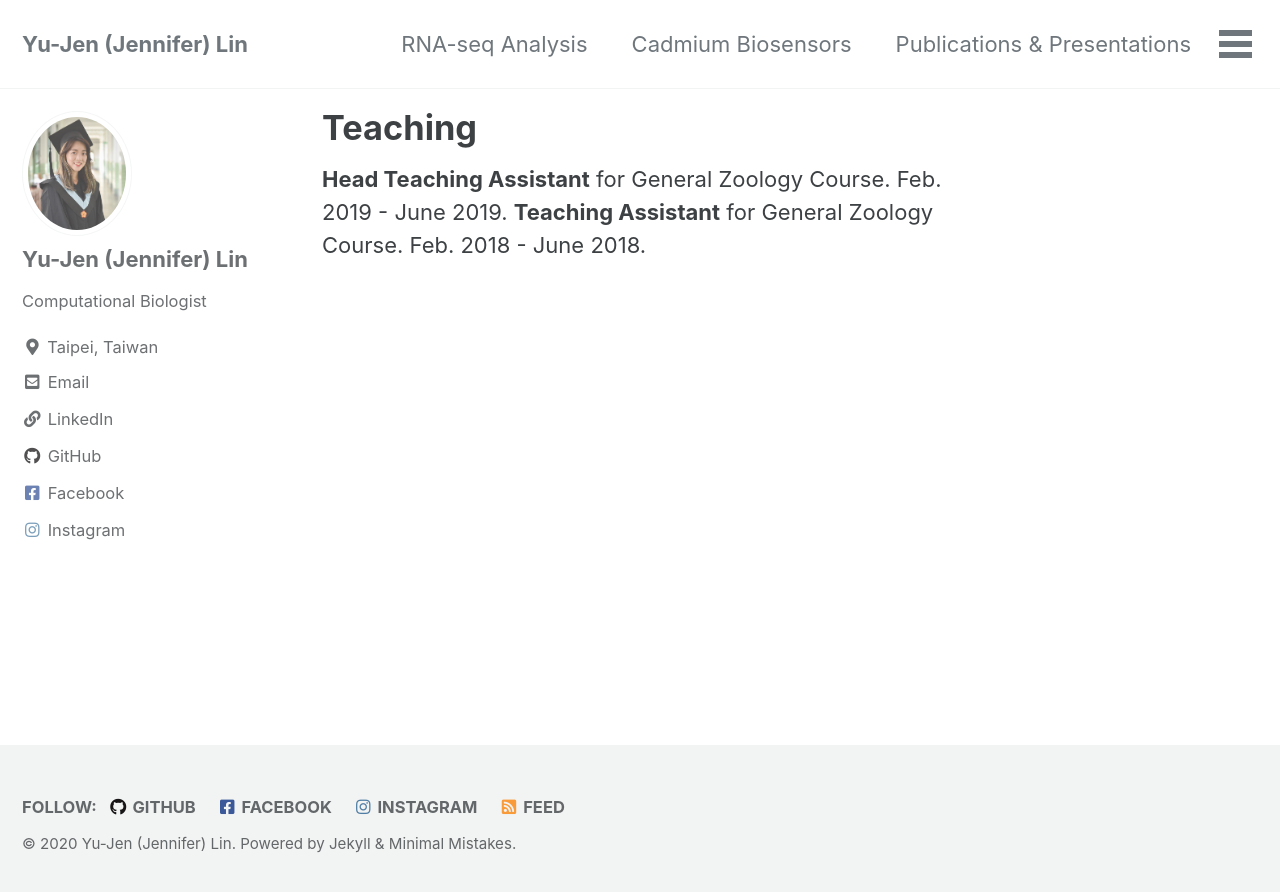
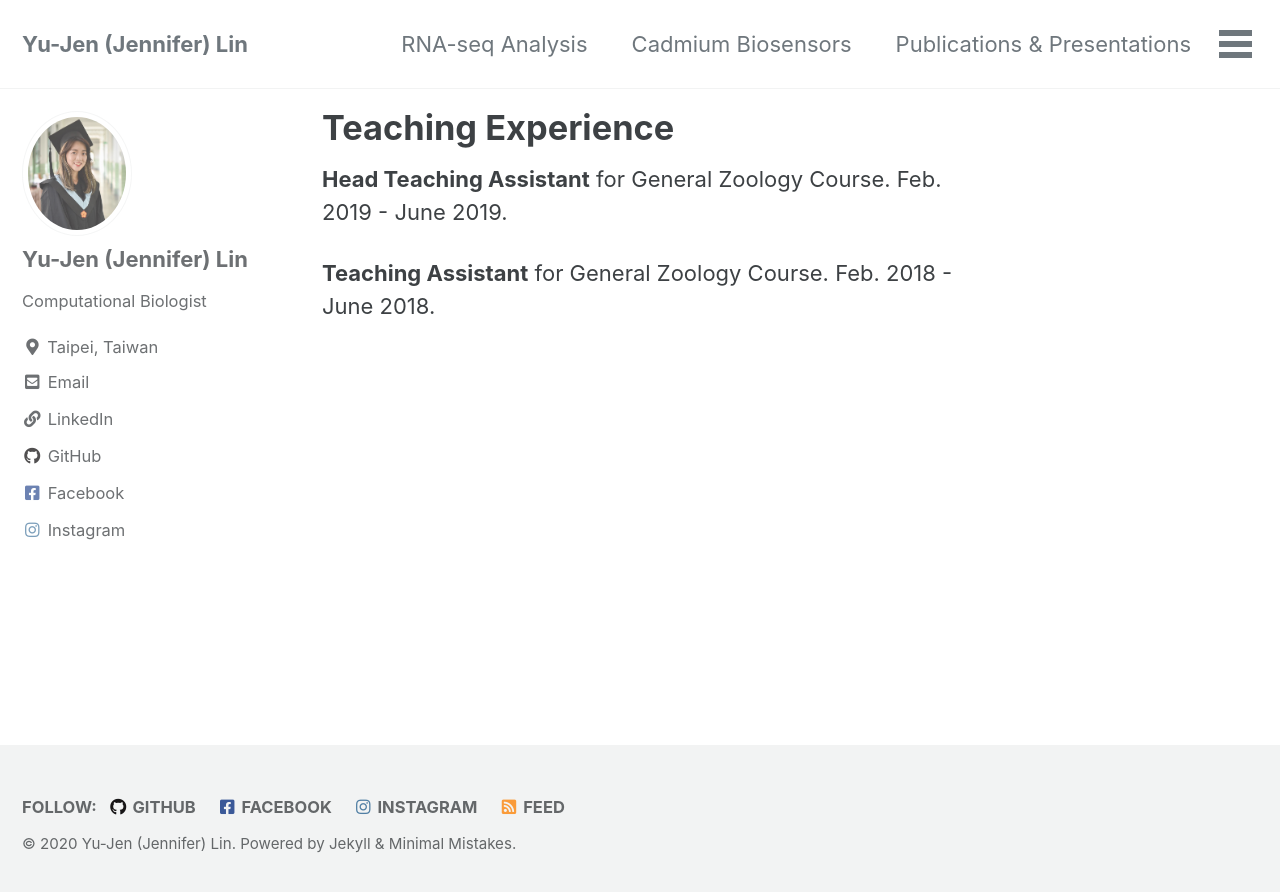
Before and after one commit to jennifer-yu-jen-lin/jenniferyujenlin.github.io, a Jekyll site: the page built from _pages/teaching.md, in a window 1280 px wide. Shown: the top 892 px of the page. Built offline with Jekyll 4.4.1, drawn with Linux system fonts in a browser that asks for light colours; cached includes are drawn as plain includes.

Commit message:
Teaching Cadmium

```diff
--- a/_data/navigation.yml
+++ b/_data/navigation.yml
@@ -8,8 +8,8 @@
     url: /Publications-Presentations/
   - title: "Honors & Awards"
     url: /Honors-Awards/
-  - title: "Teaching"
-    url: /Teaching/
+  - title: "Teaching Experience"
+    url: /Teaching-Experience/
   # - title: "Quick-Start Guide"
   #   url: https://mmistakes.github.io/minimal-mistakes/docs/quick-start-guide/
   # - title: "About"
--- a/_pages/teaching.md
+++ b/_pages/teaching.md
@@ -1,8 +1,9 @@
 ---
-title: "Teaching"
-permalink: /Teaching/
+title: "Teaching Experience"
+permalink: /Teaching-Experience/
 author_profile: true
 ---
 
 **Head Teaching Assistant** for General Zoology Course. Feb. 2019 - June 2019.
+
 **Teaching Assistant** for General Zoology Course. Feb. 2018 - June 2018.
```
Also changed, not shown: _pages/CadRproject.md (+2 -0 lines).
